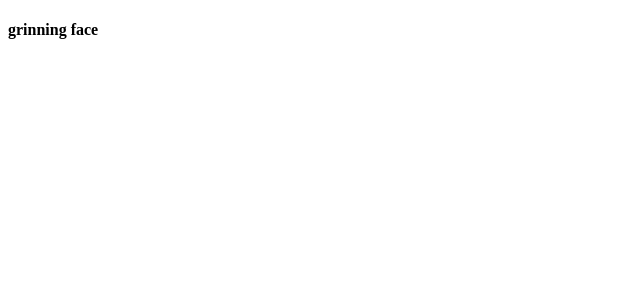
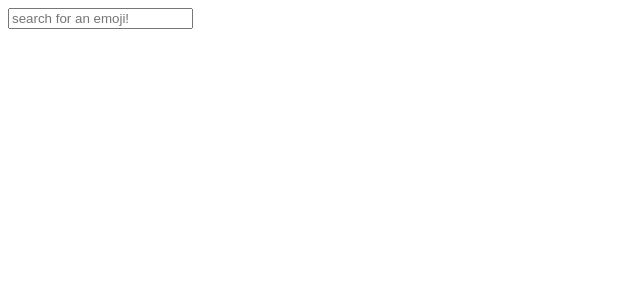
Before and after one commit to liliboxer/emoji-search, a React app: page / in a window 1280 px wide. Shown: the top 300 px of the page, without its empty margins (0-640 px from the left). Built offline with nearby package versions, Linux system fonts and the light colour scheme.

Commit message:
search component rendering

```diff
--- a/src/components/App.js
+++ b/src/components/App.js
@@ -1,6 +1,6 @@
 import React from 'react';
-import Emoji from './Emoji';
+import Search from './Search';
 
 export default function App() {
-  return <Emoji emoji="😀" name="grinning face"/>;
+  return <Search />;
 }
--- /dev/null
+++ b/src/components/Search.js
@@ -0,0 +1,23 @@
+import React from 'react';
+import PropTypes from 'prop-types';
+
+function Search({ text, handleSearchUpdate }) {
+  return (
+    <form>
+      <input
+        type="text"
+        value={text}
+        onChange={handleSearchUpdate}
+        placeholder="search for an emoji!"
+      >
+      </input>
+    </form>
+  );
+}
+
+Search.propTypes = {
+  text: PropTypes.string.isRequired,
+  handleSearchUpdate: PropTypes.func.isRequired
+};
+
+export default Search;
```
